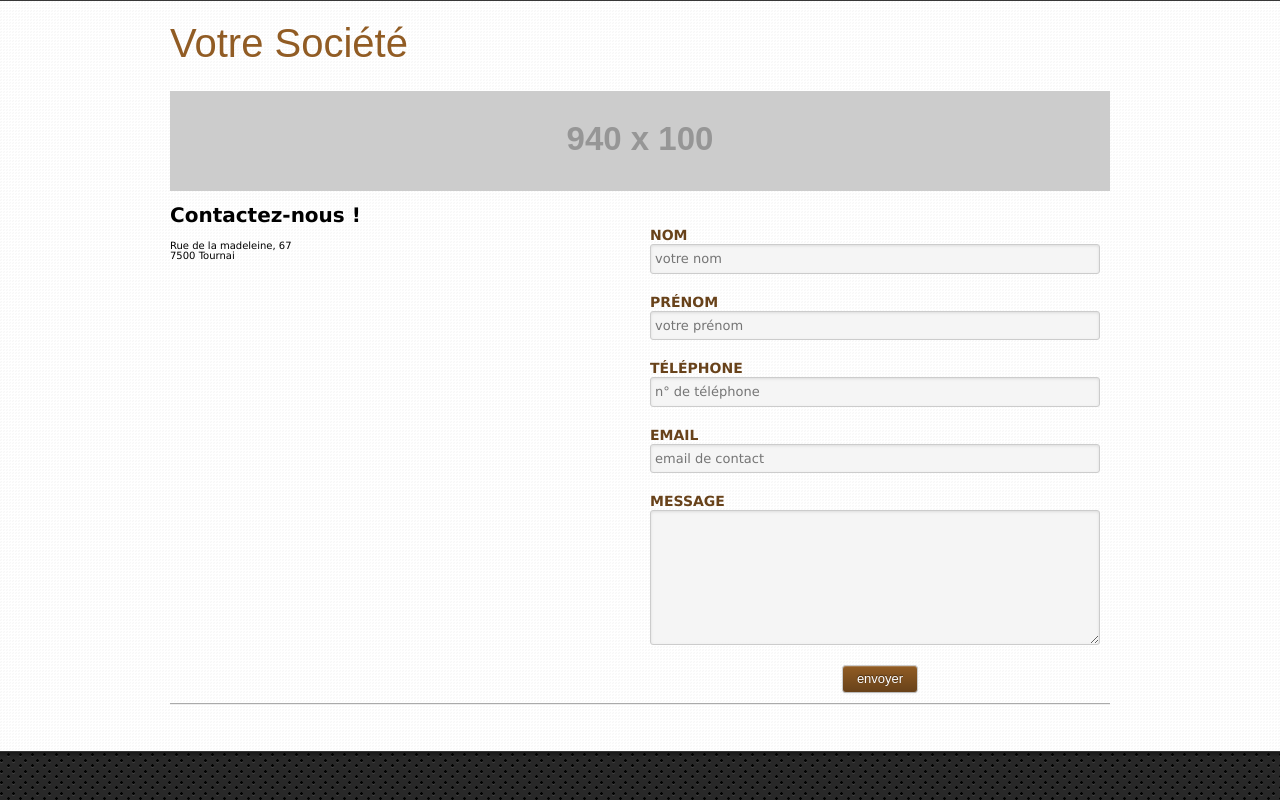
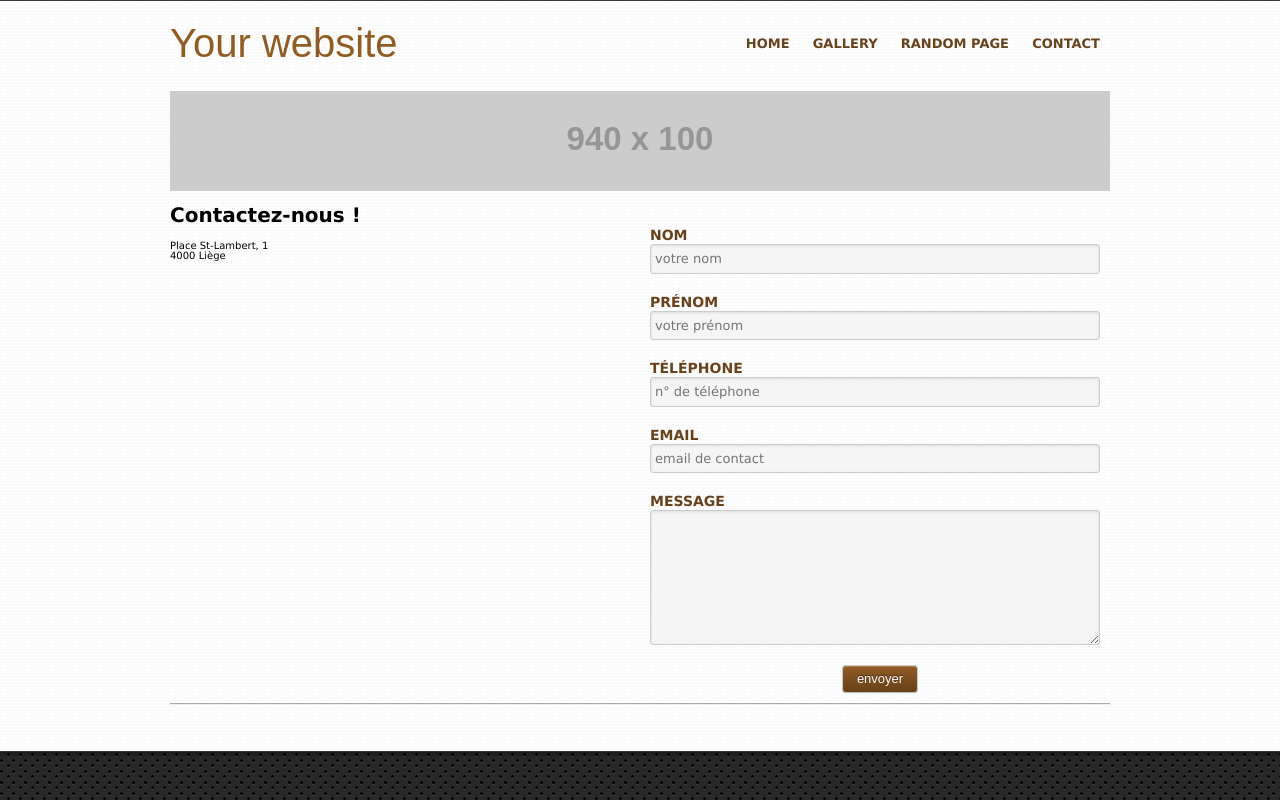
Before and after one commit to leny/posib, a website: page sample/contact.html in a window 1280 px wide. Drawn offline with Linux system fonts and the light colour scheme; placeholder pictures from the web are drawn by us.

Commit message:
Modify some test data

```diff
--- a/sample/contact.html
+++ b/sample/contact.html
@@ -14,13 +14,22 @@
         <div id="wrapper">
             <header>
                 <h1>
-                    <a href="/">Votre Société</a>
+                    <a href="/">Your website</a>
                 </h1>
 
                 <nav>
-                    <ul data-menu="yes">
+                    <ul>
                         <li>
-                            <a data-content="yes" data-href="yes"></a>
+                            <a href="index.html">home</a>
+                        </li>
+                        <li>
+                            <a href="/gallery.html">gallery</a>
+                        </li>
+                        <li>
+                            <a href="sub/page.html">random page</a>
+                        </li>
+                        <li>
+                            <a href="./contact.html">contact</a>
                         </li>
                     </ul>
                 </nav>
@@ -37,8 +46,8 @@
                 <div class="col">
                     <p data-posib-ref="col1.1.text"></p>
                     <address data-posib-ref="map">
-                        Rue de la madeleine, 67<br />
-                        7500 Tournai
+                        Place St-Lambert, 1<br />
+                        4000 Liège
                     </address>
                 </div>
                 <div class="col">
```
Also changed, not shown: sample/gallery.html (+11 -2 lines), sample/index.html (+13 -4 lines), sample/sub/page.html (renamed from sample/page.html, +11 -2 lines).
